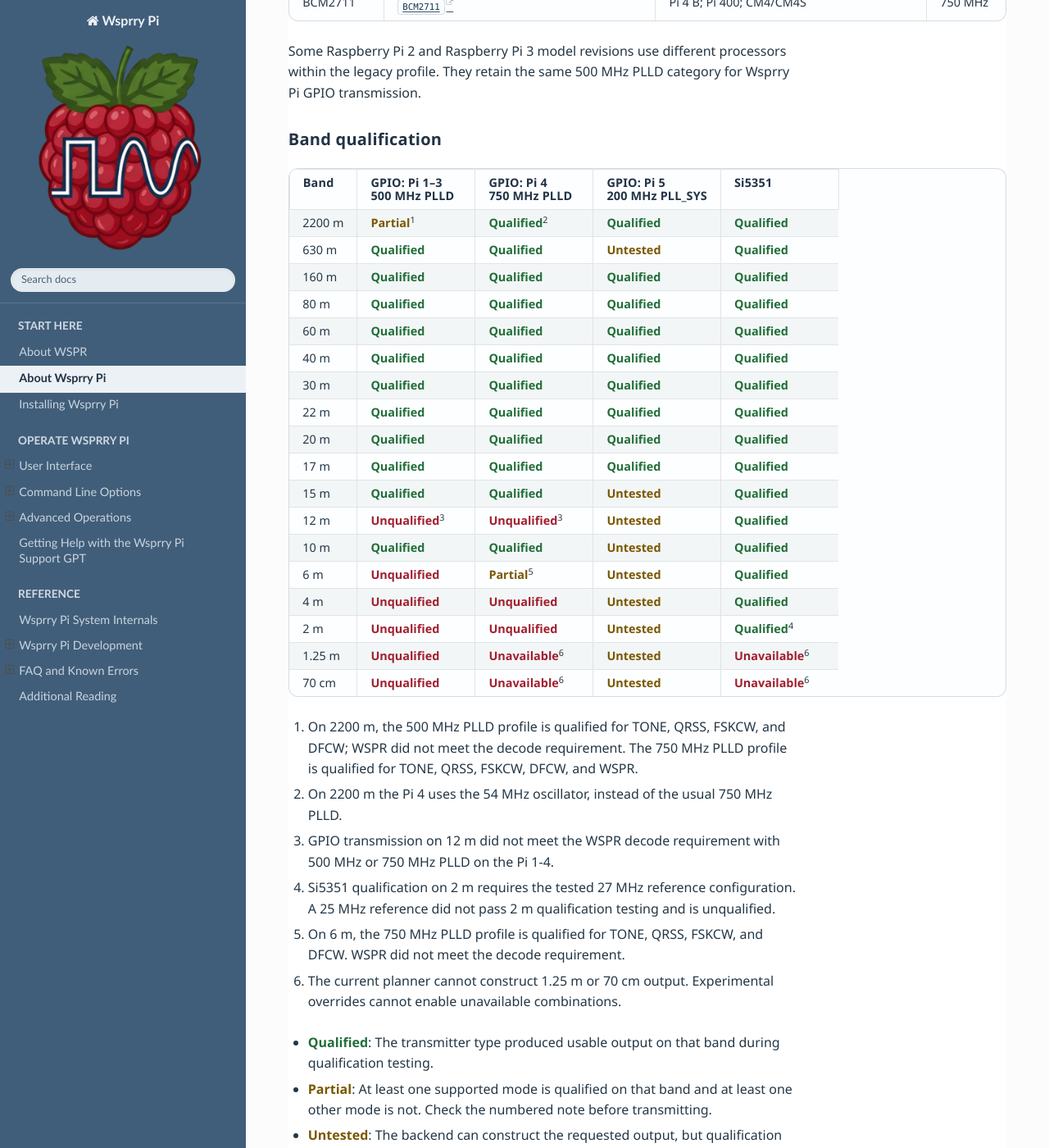
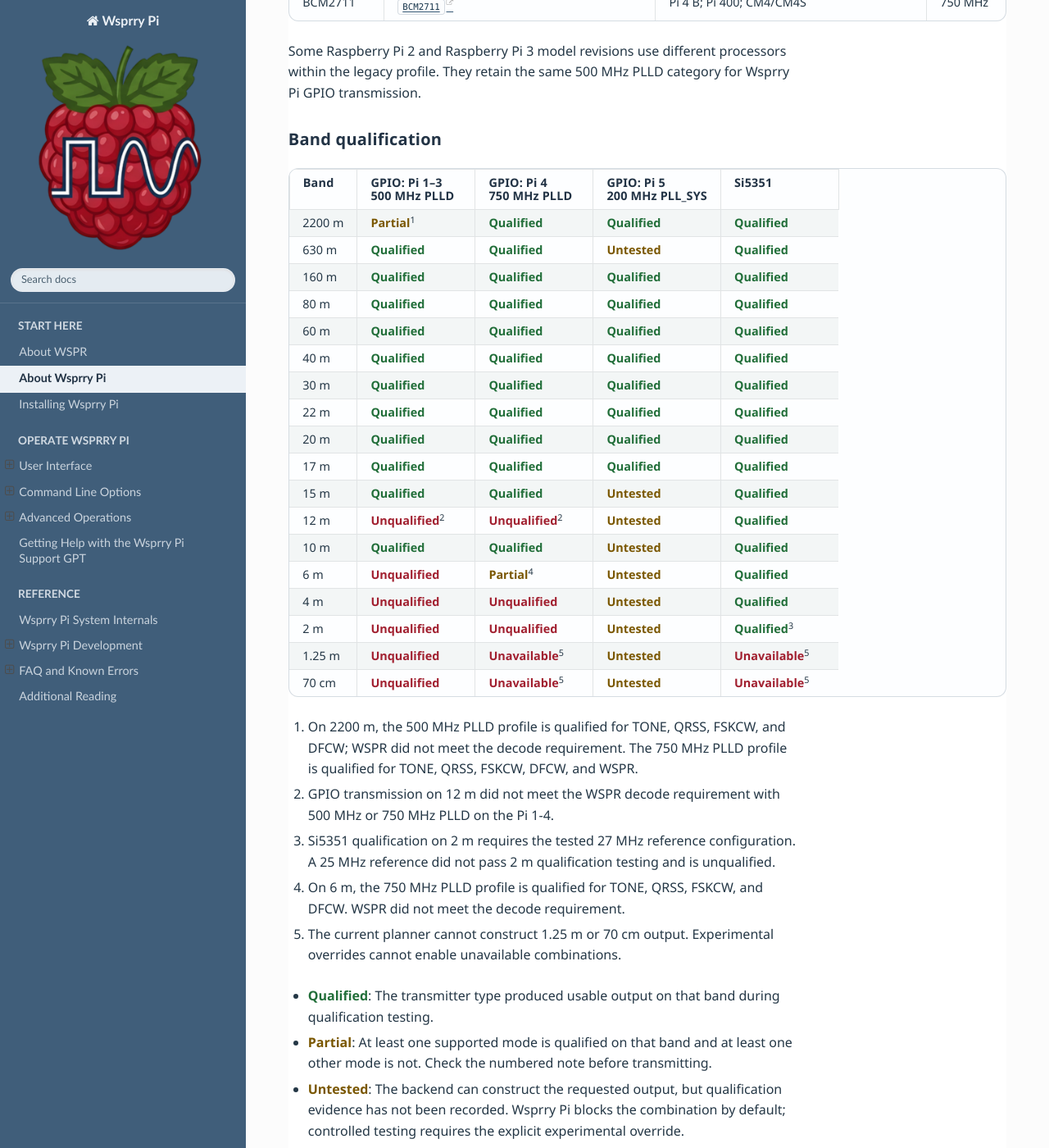
Before and after one commit to WsprryPi/Wsprry_Pi_Docs, a Sphinx documentation site: the page built from docs/About_Wsprry_Pi/index.md, in a window 1280 px wide and 1400 px high, scrolled down 3487 px. Shown: the whole window at 82% size. Built offline with Sphinx 7.4.7 and the Read the Docs theme 3.1.0, drawn with Linux system fonts in a browser that asks for light colours.

Commit message:
docs: remove Pi 4 oscillator footnote

```diff
--- a/docs/About_Wsprry_Pi/index.md
+++ b/docs/About_Wsprry_Pi/index.md
@@ -97,7 +97,7 @@
 
 | Band | GPIO: Pi 1–3<br>500 MHz PLLD | GPIO: Pi 4<br>750 MHz PLLD | GPIO: Pi 5<br>200 MHz PLL_SYS | Si5351 |
 | --- | --- | --- | --- | --- |
-| 2200 m | <span class="qualification-status qualification-status--partial">Partial</span><sup>1</sup> | <span class="qualification-status qualification-status--qualified">Qualified</span><sup>2</sup> | <span class="qualification-status qualification-status--qualified">Qualified</span> | <span class="qualification-status qualification-status--qualified">Qualified</span> |
+| 2200 m | <span class="qualification-status qualification-status--partial">Partial</span><sup>1</sup> | <span class="qualification-status qualification-status--qualified">Qualified</span> | <span class="qualification-status qualification-status--qualified">Qualified</span> | <span class="qualification-status qualification-status--qualified">Qualified</span> |
 | 630 m | <span class="qualification-status qualification-status--qualified">Qualified</span> | <span class="qualification-status qualification-status--qualified">Qualified</span> | <span class="qualification-status qualification-status--untested">Untested</span> | <span class="qualification-status qualification-status--qualified">Qualified</span> |
 | 160 m | <span class="qualification-status qualification-status--qualified">Qualified</span> | <span class="qualification-status qualification-status--qualified">Qualified</span> | <span class="qualification-status qualification-status--qualified">Qualified</span> | <span class="qualification-status qualification-status--qualified">Qualified</span> |
 | 80 m | <span class="qualification-status qualification-status--qualified">Qualified</span> | <span class="qualification-status qualification-status--qualified">Qualified</span> | <span class="qualification-status qualification-status--qualified">Qualified</span> | <span class="qualification-status qualification-status--qualified">Qualified</span> |
@@ -108,20 +108,19 @@
 | 20 m | <span class="qualification-status qualification-status--qualified">Qualified</span> | <span class="qualification-status qualification-status--qualified">Qualified</span> | <span class="qualification-status qualification-status--qualified">Qualified</span> | <span class="qualification-status qualification-status--qualified">Qualified</span> |
 | 17 m | <span class="qualification-status qualification-status--qualified">Qualified</span> | <span class="qualification-status qualification-status--qualified">Qualified</span> | <span class="qualification-status qualification-status--qualified">Qualified</span> | <span class="qualification-status qualification-status--qualified">Qualified</span> |
 | 15 m | <span class="qualification-status qualification-status--qualified">Qualified</span> | <span class="qualification-status qualification-status--qualified">Qualified</span> | <span class="qualification-status qualification-status--untested">Untested</span> | <span class="qualification-status qualification-status--qualified">Qualified</span> |
-| 12 m | <span class="qualification-status qualification-status--unqualified">Unqualified</span><sup>3</sup> | <span class="qualification-status qualification-status--unqualified">Unqualified</span><sup>3</sup> | <span class="qualification-status qualification-status--untested">Untested</span> | <span class="qualification-status qualification-status--qualified">Qualified</span> |
+| 12 m | <span class="qualification-status qualification-status--unqualified">Unqualified</span><sup>2</sup> | <span class="qualification-status qualification-status--unqualified">Unqualified</span><sup>2</sup> | <span class="qualification-status qualification-status--untested">Untested</span> | <span class="qualification-status qualification-status--qualified">Qualified</span> |
 | 10 m | <span class="qualification-status qualification-status--qualified">Qualified</span> | <span class="qualification-status qualification-status--qualified">Qualified</span> | <span class="qualification-status qualification-status--untested">Untested</span> | <span class="qualification-status qualification-status--qualified">Qualified</span> |
-| 6 m | <span class="qualification-status qualification-status--unqualified">Unqualified</span> | <span class="qualification-status qualification-status--partial">Partial</span><sup>5</sup> | <span class="qualification-status qualification-status--untested">Untested</span> | <span class="qualification-status qualification-status--qualified">Qualified</span> |
+| 6 m | <span class="qualification-status qualification-status--unqualified">Unqualified</span> | <span class="qualification-status qualification-status--partial">Partial</span><sup>4</sup> | <span class="qualification-status qualification-status--untested">Untested</span> | <span class="qualification-status qualification-status--qualified">Qualified</span> |
 | 4 m | <span class="qualification-status qualification-status--unqualified">Unqualified</span> | <span class="qualification-status qualification-status--unqualified">Unqualified</span> | <span class="qualification-status qualification-status--untested">Untested</span> | <span class="qualification-status qualification-status--qualified">Qualified</span> |
-| 2 m | <span class="qualification-status qualification-status--unqualified">Unqualified</span> | <span class="qualification-status qualification-status--unqualified">Unqualified</span> | <span class="qualification-status qualification-status--untested">Untested</span> | <span class="qualification-status qualification-status--qualified">Qualified</span><sup>4</sup> |
-| 1.25 m | <span class="qualification-status qualification-status--unqualified">Unqualified</span> | <span class="qualification-status qualification-status--unavailable">Unavailable</span><sup>6</sup> | <span class="qualification-status qualification-status--untested">Untested</span> | <span class="qualification-status qualification-status--unavailable">Unavailable</span><sup>6</sup> |
-| 70 cm | <span class="qualification-status qualification-status--unqualified">Unqualified</span> | <span class="qualification-status qualification-status--unavailable">Unavailable</span><sup>6</sup> | <span class="qualification-status qualification-status--untested">Untested</span> | <span class="qualification-status qualification-status--unavailable">Unavailable</span><sup>6</sup> |
+| 2 m | <span class="qualification-status qualification-status--unqualified">Unqualified</span> | <span class="qualification-status qualification-status--unqualified">Unqualified</span> | <span class="qualification-status qualification-status--untested">Untested</span> | <span class="qualification-status qualification-status--qualified">Qualified</span><sup>3</sup> |
+| 1.25 m | <span class="qualification-status qualification-status--unqualified">Unqualified</span> | <span class="qualification-status qualification-status--unavailable">Unavailable</span><sup>5</sup> | <span class="qualification-status qualification-status--untested">Untested</span> | <span class="qualification-status qualification-status--unavailable">Unavailable</span><sup>5</sup> |
+| 70 cm | <span class="qualification-status qualification-status--unqualified">Unqualified</span> | <span class="qualification-status qualification-status--unavailable">Unavailable</span><sup>5</sup> | <span class="qualification-status qualification-status--untested">Untested</span> | <span class="qualification-status qualification-status--unavailable">Unavailable</span><sup>5</sup> |
 
 1. On 2200 m, the 500 MHz PLLD profile is qualified for TONE, QRSS, FSKCW, and DFCW; WSPR did not meet the decode requirement. The 750 MHz PLLD profile is qualified for TONE, QRSS, FSKCW, DFCW, and WSPR.
-2. On 2200 m the Pi 4 uses the 54 MHz oscillator, instead of the usual 750 MHz PLLD.
-3. GPIO transmission on 12 m did not meet the WSPR decode requirement with 500 MHz or 750 MHz PLLD on the Pi 1-4.
-4. Si5351 qualification on 2 m requires the tested 27 MHz reference configuration. A 25 MHz reference did not pass 2 m qualification testing and is unqualified.
-5. On 6 m, the 750 MHz PLLD profile is qualified for TONE, QRSS, FSKCW, and DFCW. WSPR did not meet the decode requirement.
-6. The current planner cannot construct 1.25 m or 70 cm output. Experimental overrides cannot enable unavailable combinations.
+2. GPIO transmission on 12 m did not meet the WSPR decode requirement with 500 MHz or 750 MHz PLLD on the Pi 1-4.
+3. Si5351 qualification on 2 m requires the tested 27 MHz reference configuration. A 25 MHz reference did not pass 2 m qualification testing and is unqualified.
+4. On 6 m, the 750 MHz PLLD profile is qualified for TONE, QRSS, FSKCW, and DFCW. WSPR did not meet the decode requirement.
+5. The current planner cannot construct 1.25 m or 70 cm output. Experimental overrides cannot enable unavailable combinations.
 
 - <span class="qualification-status qualification-status--qualified">Qualified</span>: The transmitter type produced usable output on that band during qualification testing.
 - <span class="qualification-status qualification-status--partial">Partial</span>: At least one supported mode is qualified on that band and at least one other mode is not. Check the numbered note before transmitting.
```
